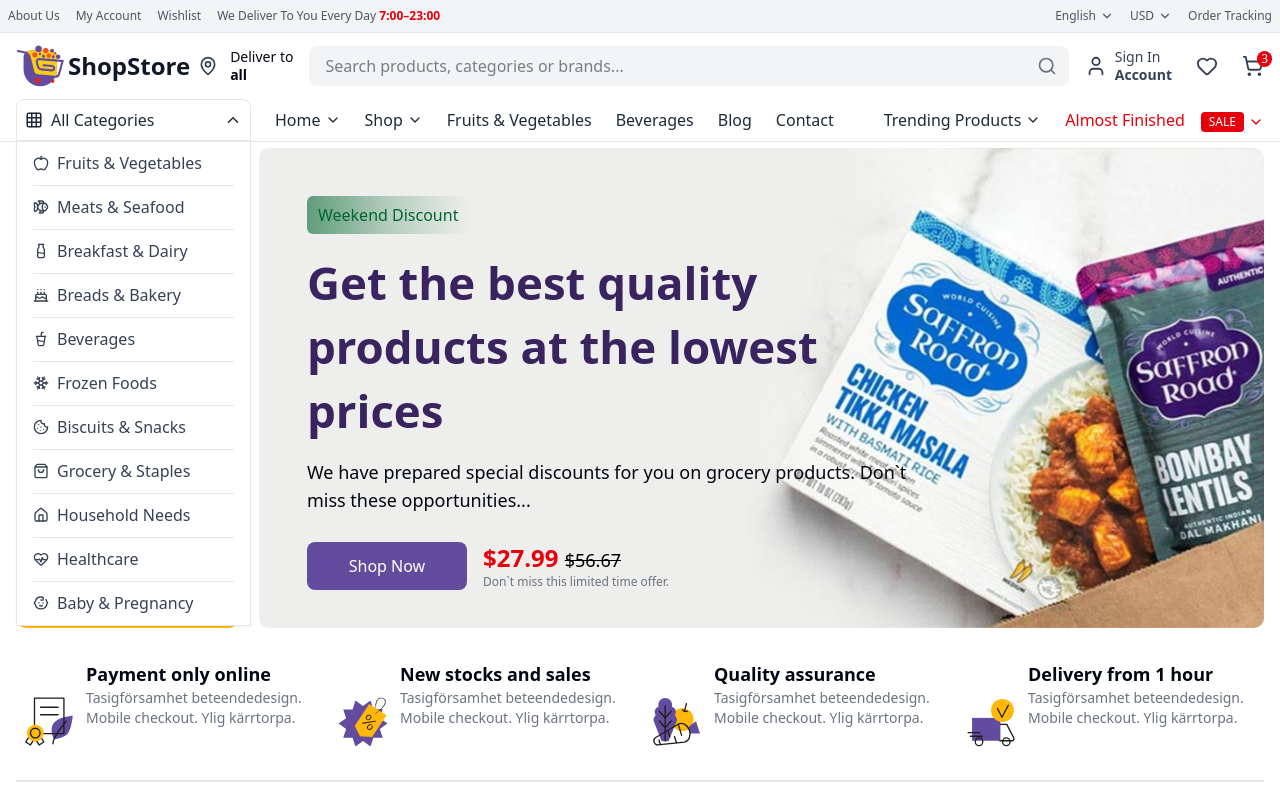
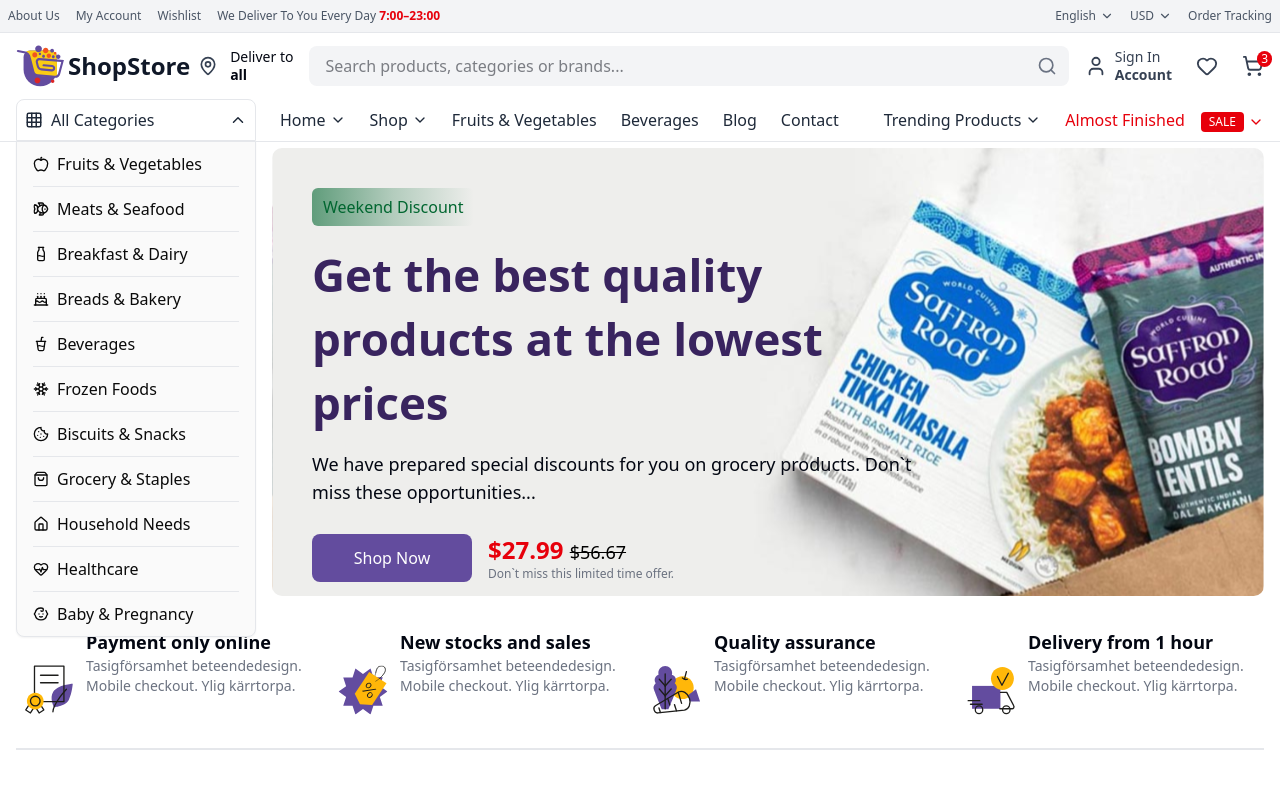
Before and after one commit to Uriford-International-Limited/Ecommerce, a Next.js app: page / in a window 1280 px wide. Built offline with nearby package versions, Linux system fonts and the light colour scheme.

Commit message:
Hero adjust with Header v1.0.0

```diff
--- a/src/app/(pages)/home/sections/Hero.tsx
+++ b/src/app/(pages)/home/sections/Hero.tsx
@@ -5,11 +5,11 @@
 const Hero = () => {
   return (
     <section>
-      <div className="container mx-auto h-[calc(100vh-42rem)] sm:h-[calc(100vh-35rem)] md:h-[calc(100vh-31rem)] xl:h-[calc(100vh-20rem)] px-4 mt-17 sm:mt-20 md:mt-[148px]">
-        <div className="h-full flex gap-5">
-          <div className="hidden lg:block w-[275px] h-full rounded-lg bg-amber-400"></div>
-          <div className="bg-[url('/hero.svg')] bg-center bg-cover lg:col-span-10 md:p-12 2xl:p-18 p-2 rounded-lg overflow-hidden">
-            <div className="lg:w-3/4 xl:w-2/3 2xl:w-1/2 space-y-2 md:space-y-4 2xl:space-y-6">
+      <div className="container mx-auto h-[calc(100vh-42rem)] sm:h-[calc(100vh-35rem)] md:h-[calc(100vh-31rem)] xl:h-[calc(100vh-22rem)] px-4 mt-17 sm:mt-20 md:mt-[130px] lg:mt-[148px]">
+        <div className="h-full flex gap-4">
+          <div className="hidden lg:block min-w-60 h-full"></div>
+          <div className="bg-[url('/hero.svg')] w-full bg-center bg-cover p-2 sm:p-6 md:p-10 2xl:p-14 rounded-lg overflow-hidden">
+            <div className="lg:w-3/4 xl:w-2/3 2xl:w-1/2 space-y-2 sm:space-y-4 2xl:space-y-5">
               <p className="bg-gradient-to-r from-green-800/60 via-green-800/25 text-green-800 inline-block  px-1 py-0.5 lg:px-[11px] lg:py-[7px] rounded-sm font-medium text-sm lg:text-base">
                 Weekend Discount
               </p>
--- a/src/app/_components/shared/NavigationMenu.tsx
+++ b/src/app/_components/shared/NavigationMenu.tsx
@@ -53,14 +53,14 @@
   ];
 
   return (
-    <div className="hidden lg:block border-b border-gray-200">
+    <div className="border-b border-gray-200">
       <div className="container mx-auto px-2 sm:px-4 py-0">
         <div className="hidden md:flex items-center text-gray-800 font-medium w-full flex-nowrap space-x-6">
           {/* All Categories */}
-          <div className="relative flex-shrink-0">
+          <div className="relative hidden lg:flex flex-shrink-0">
             <button
               onClick={() => setAllCategoriesOpen(!allCategoriesOpen)}
-              className="flex items-center justify-between border p-2 w-[235px] rounded-b-none rounded-md hover:text-primary cursor-pointer"
+              className="flex items-center justify-between border p-2 w-60 rounded-b-none rounded-md hover:text-primary cursor-pointer"
             >
               <div className="flex items-center gap-2">
                 <Grid size={18} />
@@ -70,7 +70,7 @@
             </button>
 
             {allCategoriesOpen && (
-              <div className="absolute left-0 top-full w-[235px] bg-white border shadow-xs rounded-t-none z-50">
+              <div className="absolute left-0 top-full w-60 h-[24rem] xl:h-auto overflow-y-auto bg-sidebar border shadow-xs rounded-md rounded-t-none z-50">
                 {categories.map((cat, idx) => {
                   const Icon = cat.icon;
                   return (
@@ -79,7 +79,7 @@
                         href={`/categories/${cat.label
                           .toLowerCase()
                           .replace(/\s+/g, "-")}`}
-                        className="flex items-center gap-2 px-4 py-[9.5px] hover:bg-gray-100 text-gray-700"
+                        className="flex items-center gap-2 px-4 py-2.5 hover:bg-gray-100 text-sidebar-foreground"
                       >
                         <Icon size={16} />
                         <span>{cat.label}</span>
@@ -109,7 +109,7 @@
           ))}
 
           {/* Right-side Links */}
-          <div className="flex items-center space-x-4 lg:space-x-6 ml-auto flex-shrink-0">
+          <div className="hidden xl:flex items-center space-x-4 lg:space-x-6 ml-auto flex-shrink-0">
             <Link
               href="/trending"
               className="flex items-center gap-1 hover:text-primary"
@@ -134,8 +134,8 @@
 
         {/* Mobile Navigation */}
         {mobileMenuOpen && (
-          <div className="flex flex-col md:hidden space-y-2 text-gray-700">
-            {categories.map((cat) => {
+          <div className="flex flex-col md:hidden space-y-2 text-sidebar-foreground py-3">
+            {/* {categories.map((cat) => {
               const Icon = cat.icon;
               return (
                 <Link
@@ -149,7 +149,7 @@
                   <span>{cat.label}</span>
                 </Link>
               );
-            })}
+            })} */}
             {navLinks.map((link) => (
               <Link
                 key={link.href}
```
